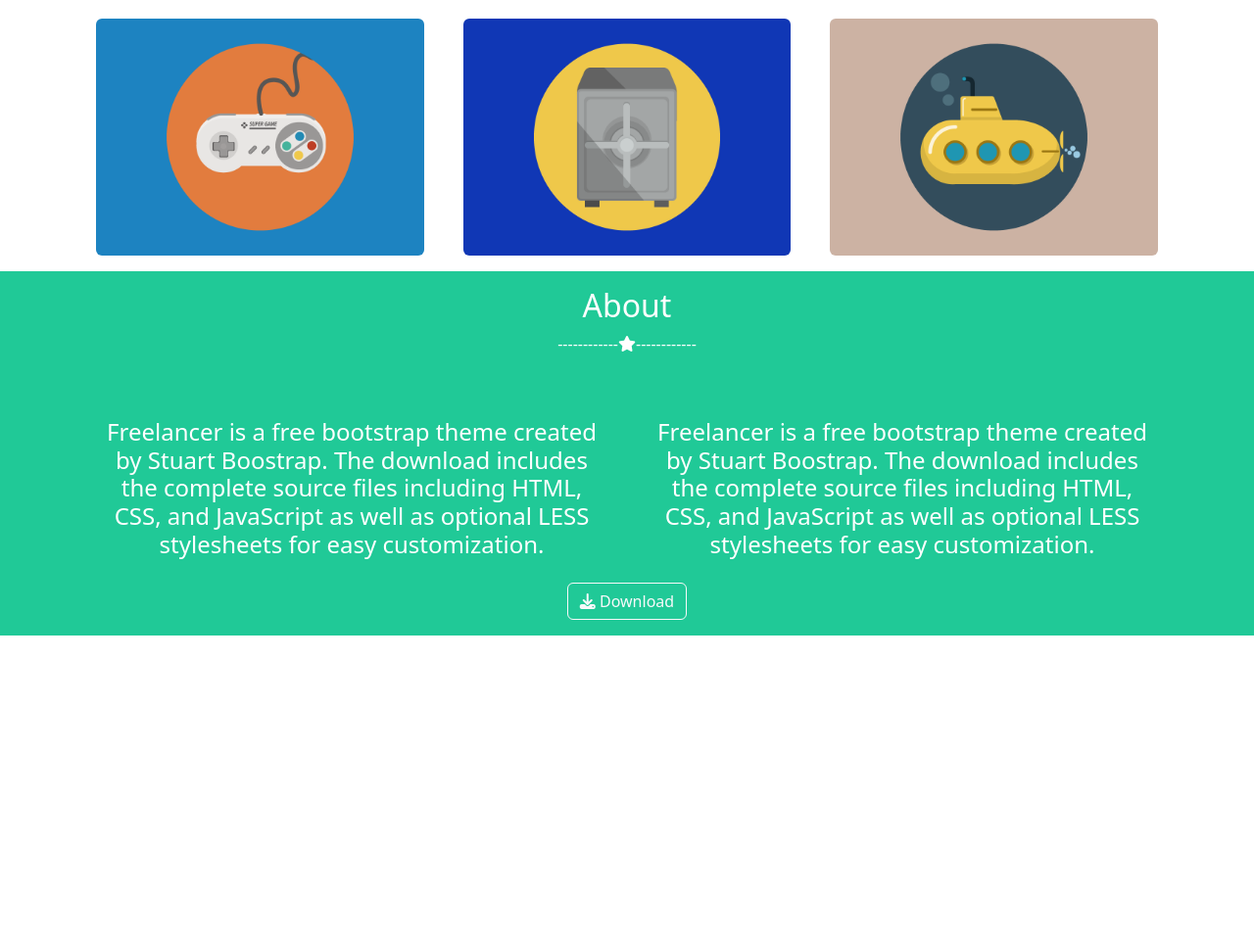
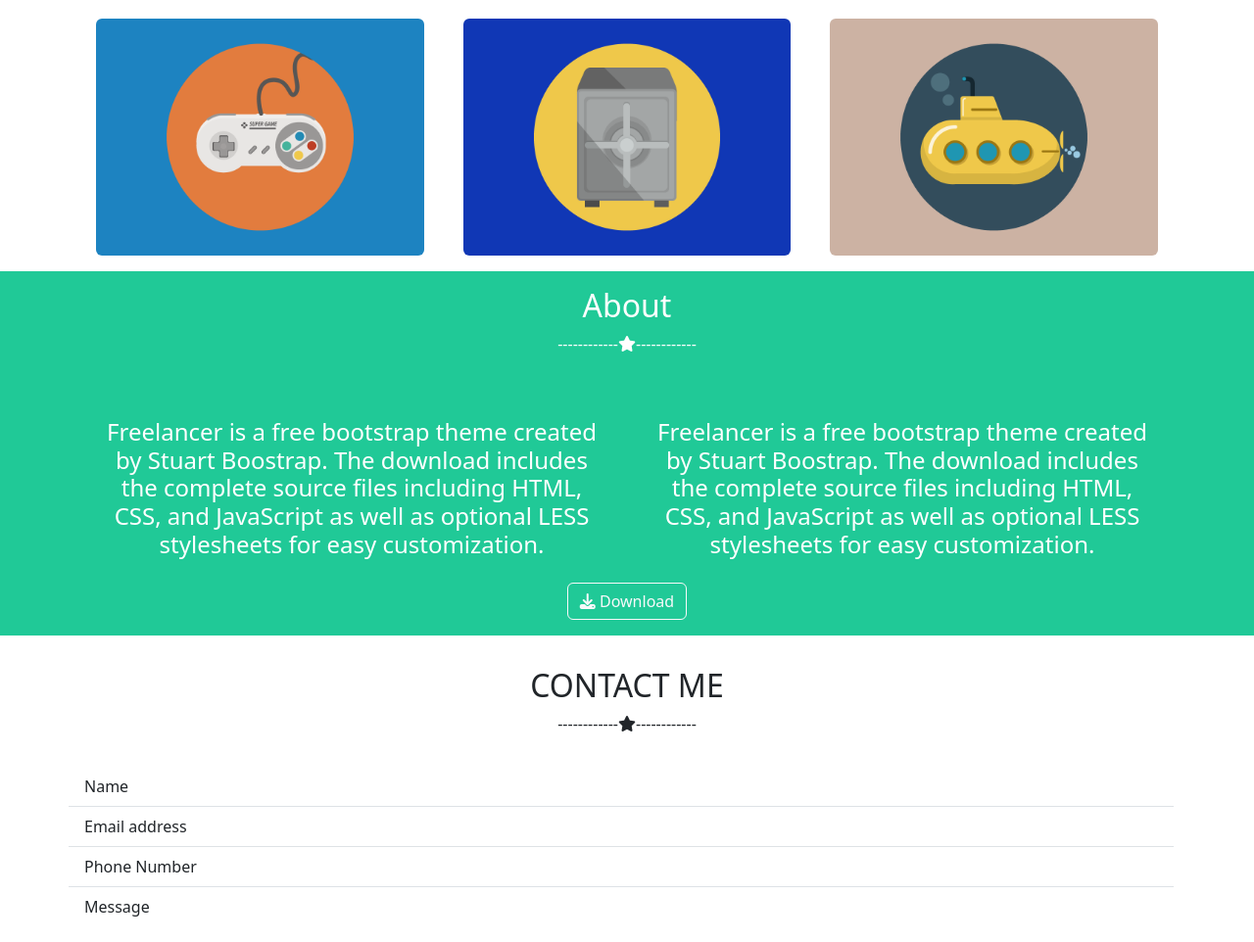
Before and after one commit to Mustaaaaa/html-css-bootstrap-freelancer, a plain HTML site: page index.html in a window 1280 px wide. Shown: the part 896-1858 px from the top of the page at 98% size. Before the commit the page ends 1545 px from the top, so only its background shows below. Drawn offline with nearby package versions, Linux system fonts and the light colour scheme.

Commit message:
add: contact me- content

```diff
--- a/index.html
+++ b/index.html
@@ -95,6 +95,18 @@
                 <button type="button" class="btn btn-outline-light"><i class="fa-solid fa-download"></i> Download</button>
             </div>
         </section>
+        <section class="contactme-content py-3">
+            <div class="container text-center py-3">
+                <h2>CONTACT ME</h2>
+                <p>------------<i class="fa-solid fa-star"></i>------------</p>
+            </div>
+            <ul class="container list-group list-group-flush">
+                <li class="list-group-item">Name</li>
+                <li class="list-group-item">Email address</li>
+                <li class="list-group-item">Phone Number</li>
+                <li class="list-group-item">Message</li>
+              </ul>
+        </section>
 </body>
 <footer>
 
```
